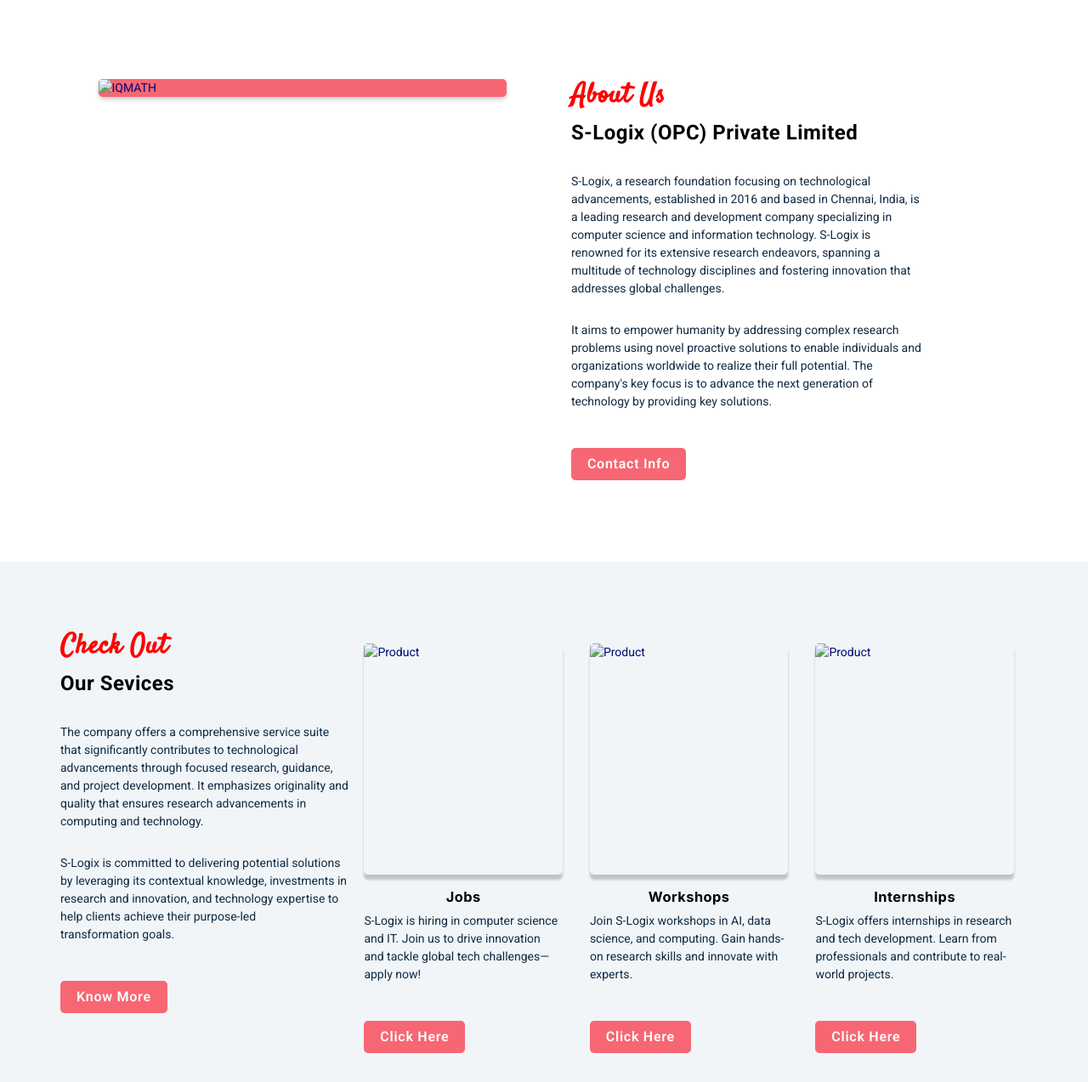
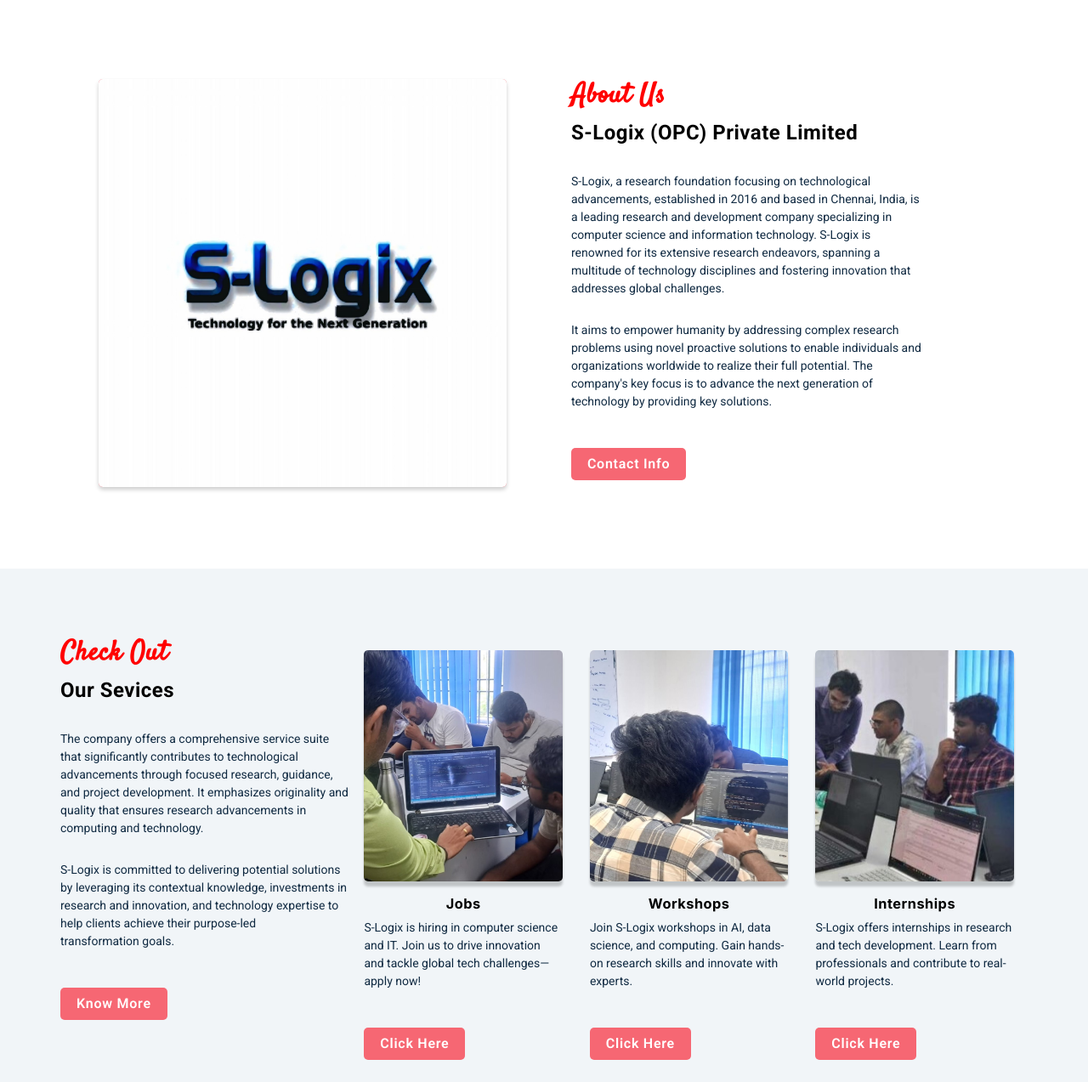
Before and after one commit to HarshawarthanCN/Slogix, a plain HTML site: page index.html in a window 1280 px wide. Shown: the part 947-2220 px from the top of the page at 85% size. Drawn offline with Linux system fonts and the light colour scheme; files whose address does not match are found by name; a web font is replaced by a local one.

Commit message:
Update index.html

```diff
--- a/index.html
+++ b/index.html
@@ -4,7 +4,7 @@
     <meta charset="UTF-8" />
     <meta name="viewport" content="width=device-width, initial-scale=1.0" />
     <title>S-Logix (OPC) Private Limited</title>
-    <link rel="icon" href="/IMAGES/LOGO.png" />
+    <link rel="icon" href="LOGO.png" />
     <link rel="stylesheet" href="IQMATH.css" />
   </head>
   <body>
@@ -30,7 +30,7 @@
     <nav class="navbar">
       <div class="navbar-header">
         <h3>S-Logix Private Limited</h3>
-        <img src="/IMAGES/LOGO.png" alt="" />
+        <img src="LOGO.png" alt="" />
         <span class="nav-close">
           <label for="nav-check">
             <svg
@@ -146,7 +146,7 @@
       <div class="section-center clearfix">
         <div class="about-image">
           <div class="about-picture-container">
-            <img src="/IMAGES/LOGO.jpg" alt="IQMATH" class="about-picture" />
+            <img src="LOGO.jpg" alt="IQMATH" class="about-picture" />
           </div>
         </div>
         <div class="about-info">
@@ -201,7 +201,7 @@
         </div>
         <div class="service-inventory section-center clearfix">
           <div class="product">
-            <img src="IMAGES/product1.jpg" alt="Product" class="product-img" />
+            <img src="product1.jpg" alt="Product" class="product-img" />
             <h3 class="product-title">Jobs</h3>
             <p class="product-text">
               S-Logix is hiring in computer science and IT. Join us to drive
@@ -210,7 +210,7 @@
             <a href="#" class="btn">Click Here</a>
           </div>
           <div class="product">
-            <img src="IMAGES/product2.jpg" alt="Product" class="product-img" />
+            <img src="product2.jpg" alt="Product" class="product-img" />
             <h3 class="product-title">Workshops</h3>
             <p class="product-text">
               Join S-Logix workshops in AI, data science, and computing. Gain
@@ -219,7 +219,7 @@
             <a href="#" class="btn">Click Here</a>
           </div>
           <div class="product">
-            <img src="IMAGES/about-img.jpg" alt="Product" class="product-img" />
+            <img src="about-img.jpg" alt="Product" class="product-img" />
             <h3 class="product-title">Internships</h3>
             <p class="product-text">
               S-Logix offers internships in research and tech development. Learn
```
